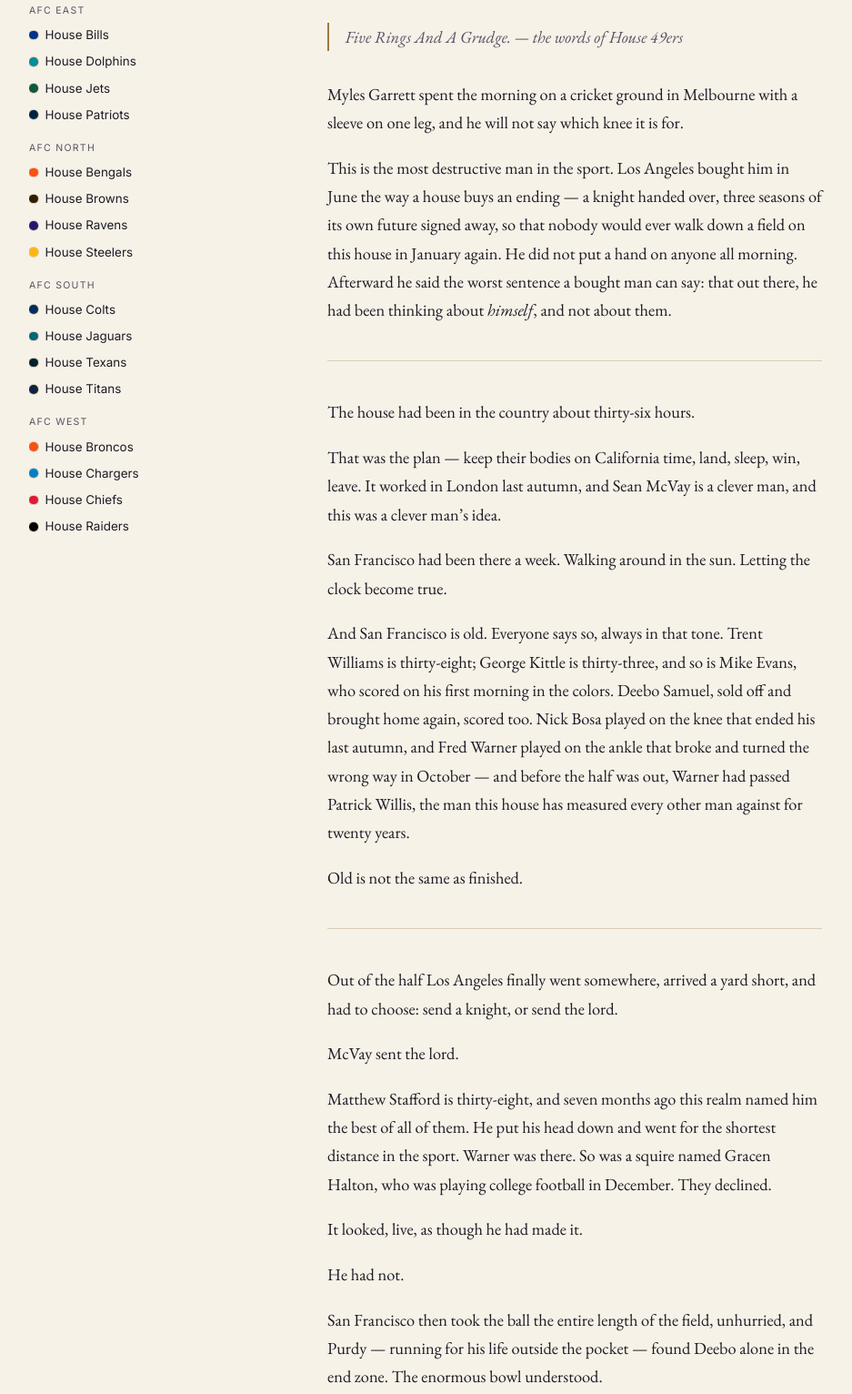
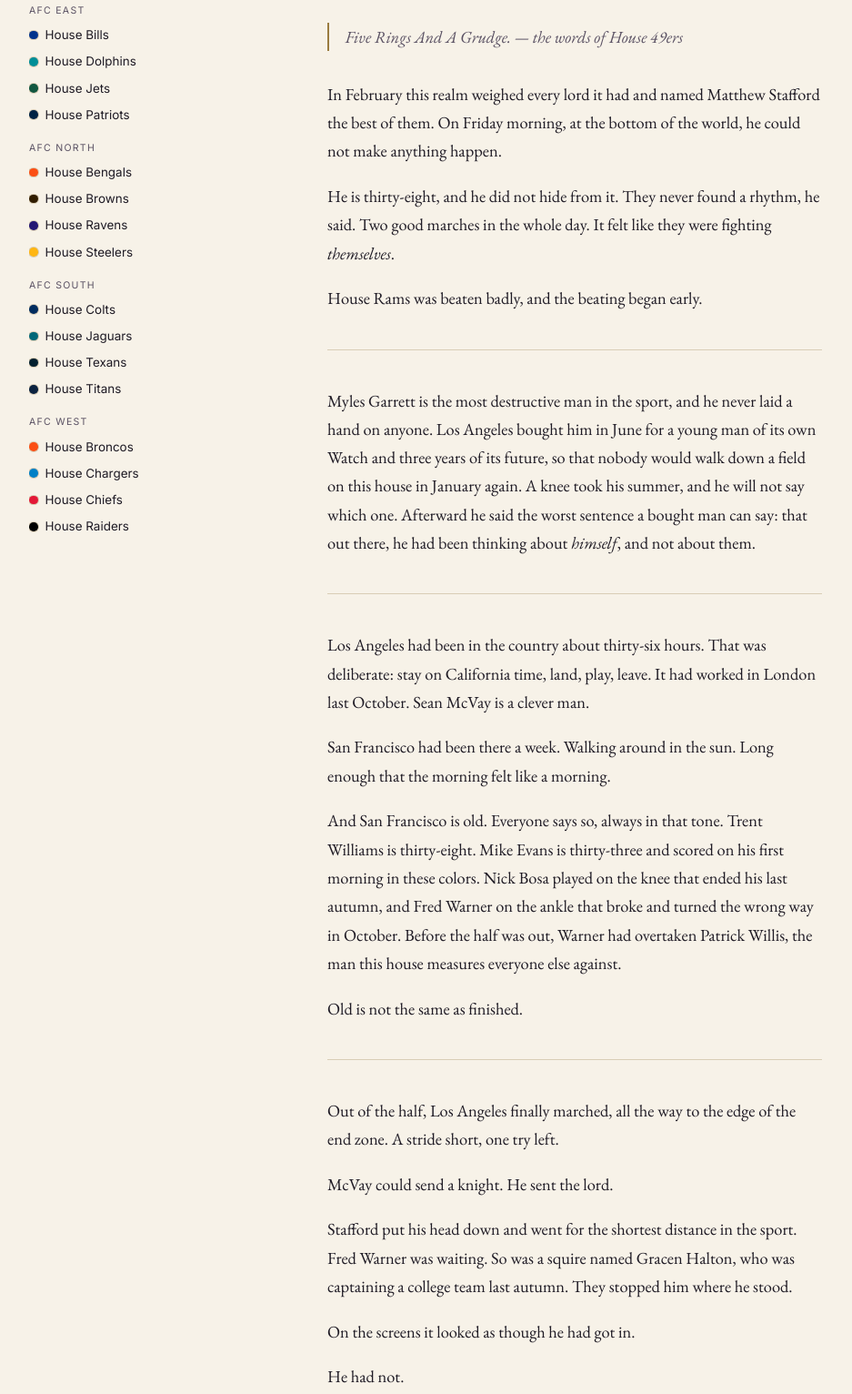
Before and after one commit to tyarn447/gridironcourt, an Astro site: page /posts/week-01-rams-49ers in a window 1280 px wide. Shown: the part 340-1872 px from the top of the page at 91% size, without its empty margins (8-945 px from the left). Built offline with nearby package versions, Linux system fonts and the light colour scheme; Astro itself is replaced by a stand-in of ours.

Commit message:
Rewrite Chapter Two for flow (#17)
An editorial pass on the Rams/49ers dispatch for flow and understandability.

Reordered to Stafford -> Garrett -> the travel and the old house -> the Turn,
so Stafford is the spine. New opening: the realm names him the best lord it
has, and he is dropped from that two sentences later. Says plainly and early
that Los Angeles was beaten. Rebuilt the Turn for sequence, split the longest
sentences, and replaced the images that needed decoding.

Cut 'twenty years' of Patrick Willis as invented, moved Jared Verse from the
knights to the Watch, and fixed the excerpt's conflation of the 24 hours
before kickoff with the 36-hour stay. Dropped the in-body pull-quote, which
duplicated what the template already renders from `line`.

471 words. Build passes.

```diff
--- a/src/content/posts/week-01-rams-49ers.md
+++ b/src/content/posts/week-01-rams-49ers.md
@@ -8,13 +8,13 @@ week: 1
 date: 2026-09-10
 houses: ["rams", "49ers"]
 line: "The Rams flew to Australia the day before and lost to a house that had been there a week."
-excerpt: "Los Angeles spent its entire future on being ready now, landed on the other side of the world a day and a half before kickoff, and was beaten by the second-oldest court in the realm."
+excerpt: "Los Angeles spent its entire future on being ready now, landed on the other side of the world a day before kickoff, and was beaten by the second-oldest court in the realm."
 record:
   - "49ers 27, Rams 7 — Melbourne Cricket Ground, the first NFL game played in Australia"
   - "Kickoff 10:35 a.m. Friday in Melbourne (5:35 p.m. Thursday PT). Attendance 100,021 — seventh-largest for a regular-season game"
   - "Los Angeles landed roughly 24 hours before kickoff and stayed about 36; San Francisco had been in Melbourne a week"
-  - "Matthew Stafford: 15 of 25, 155 yards, no touchdowns, one interception — Renardo Green, on a deep ball for Puka Nacua"
-  - "Myles Garrett, in his Rams debut: no tackles, no sacks, three pressures. He said afterward he is not fully healthy; a knee cost him most of camp"
+  - "Matthew Stafford: 15 of 25, 155 yards, no touchdowns, one interception — Renardo Green, on a deep ball for Puka Nacua. Only 4 of 11 in the first half"
+  - "Myles Garrett, in his Rams debut: no tackles, no sacks, three pressures. He said afterward he is not fully healthy — a knee cost him most of camp, and he has declined to say which one"
   - "The Rams pressured Brock Purdy on 7 of 36 dropbacks"
   - "Purdy: 25 of 34, 205 yards, three touchdowns — Demarcus Robinson 39, Mike Evans 2, Deebo Samuel Sr. 15 — and one interception, to Quentin Lake"
   - "Fred Warner, in his first game back from a broken and dislocated ankle, passed Patrick Willis as the 49ers' all-time leading tackler"
@@ -28,67 +28,67 @@ draft: false
 > *Five Rings And A Grudge.*
 > — the words of House 49ers
 
-Myles Garrett spent the morning on a cricket ground in Melbourne with a sleeve
-on one leg, and he will not say which knee it is for.
+In February this realm weighed every lord it had and named Matthew Stafford the
+best of them. On Friday morning, at the bottom of the world, he could not make
+anything happen.
 
-This is the most destructive man in the sport. Los Angeles bought him in June
-the way a house buys an ending — a knight handed over, three seasons of its own
-future signed away, so that nobody would ever walk down a field on this house in
-January again. He did not put a hand on anyone all morning. Afterward he said
-the worst sentence a bought man can say: that out there, he had been thinking
-about *himself*, and not about them.
+He is thirty-eight, and he did not hide from it. They never found a rhythm, he
+said. Two good marches in the whole day. It felt like they were fighting
+*themselves*.
+
+House Rams was beaten badly, and the beating began early.
 
 ---
 
-The house had been in the country about thirty-six hours.
+Myles Garrett is the most destructive man in the sport, and he never laid a hand
+on anyone. Los Angeles bought him in June for a young man of its own Watch and
+three years of its future, so that nobody would walk down a field on this house
+in January again. A knee took his summer, and he will not say which one.
+Afterward he said the worst sentence a bought man can say: that out there, he had
+been thinking about *himself*, and not about them.
 
-That was the plan — keep their bodies on California time, land,
-sleep, win, leave. It worked in London last autumn, and Sean McVay is a clever
-man, and this was a clever man's idea.
+---
 
-San Francisco had been there a week. Walking around in the sun. Letting the
-clock become true.
+Los Angeles had been in the country about thirty-six hours. That was deliberate:
+stay on California time, land, play, leave. It had worked in London last October.
+Sean McVay is a clever man.
+
+San Francisco had been there a week. Walking around in the sun. Long enough that
+the morning felt like a morning.
 
 And San Francisco is old. Everyone says so, always in that tone. Trent Williams
-is thirty-eight; George Kittle is thirty-three, and so is Mike Evans, who
-scored on his first morning in the colors. Deebo Samuel, sold off and brought home again,
-scored too. Nick Bosa played on the knee that ended his last autumn, and Fred
-Warner played on the ankle that broke and turned the wrong way in October — and
-before the half was out, Warner had passed Patrick Willis, the man this house
-has measured every other man against for twenty years.
+is thirty-eight. Mike Evans is thirty-three and scored on his first morning in
+these colors. Nick Bosa played on the knee that ended his last autumn, and Fred
+Warner on the ankle that broke and turned the wrong way in October. Before the
+half was out, Warner had overtaken Patrick Willis, the man this house measures
+everyone else against.
 
 Old is not the same as finished.
 
 ---
 
-Out of the half Los Angeles finally went somewhere, arrived a yard short, and
-had to choose: send a knight, or send the lord.
+Out of the half, Los Angeles finally marched, all the way to the edge of the end
+zone. A stride short, one try left.
 
-McVay sent the lord.
+McVay could send a knight. He sent the lord.
 
-Matthew Stafford is thirty-eight, and seven months ago this realm named him the
-best of all of them. He put his head down and went for the shortest distance in
-the sport. Warner was there. So was a squire named Gracen Halton, who was
-playing college football in December. They declined.
+Stafford put his head down and went for the shortest distance in the sport. Fred
+Warner was waiting. So was a squire named Gracen Halton, who was captaining a
+college team last autumn. They stopped him where he stood.
 
-It looked, live, as though he had made it.
+On the screens it looked as though he had got in.
 
 He had not.
 
-San Francisco then took the ball the entire length of the field, unhurried, and
-Purdy — running for his life outside the pocket — found Deebo alone in the end
-zone. The enormous bowl understood.
+San Francisco carried it back the whole length of the field, unhurried, and Purdy
+found Deebo Samuel alone in the end zone. That was the game.
 
-Late, Los Angeles took its lord off the field. He was not hurt. A house arranged
-this carefully does not spend an MVP on a lost morning, and Stetson Bennett came
-out to run the clock down on something nobody wanted.
+Late, Los Angeles took its lord off the field, uninjured. A house does not spend
+an MVP on a morning already gone, and Stetson Bennett ran the clock out on
+something nobody wanted.
 
-Los Angeles is still the favourite to win everything. It is still September.
-But this house sold its whole future to be ready *now*, and then showed up a day
-late.
-
-> The Rams flew to Australia the day before and lost to a house that had been
-> there a week.
+Mike Evans, told afterward how long Los Angeles had been in the country, said the
+only true thing about it. A few days earlier would have been ideal.
 
 *Ships of the week:* Purdy and Deebo Samuel, reunited, alone in an end zone on
 the far side of the world.
```
